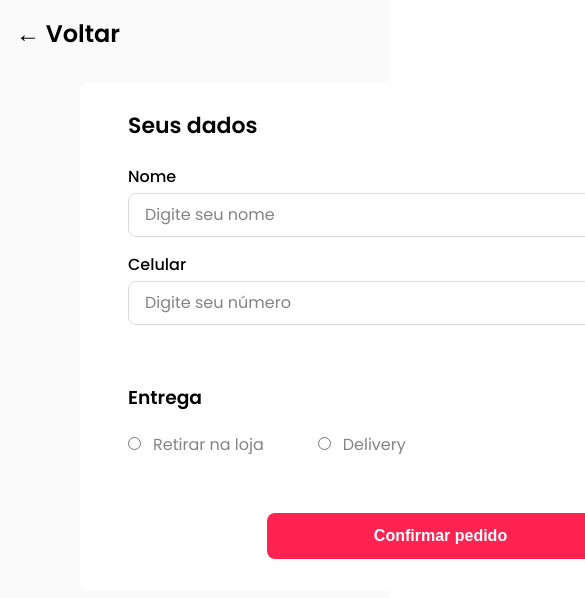
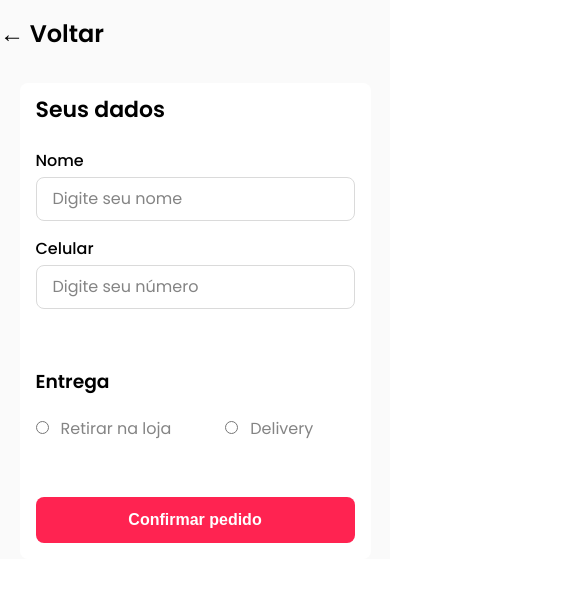
Before and after one commit to DanielMafra/RDelivery-frontend-ReactJS, a React (Create React App) app: page /checkout in a window 390 px wide. Shown: the top 598 px of the page, 585 px wide, since content can reach past the window. Built offline with nearby package versions, Linux system fonts and the light colour scheme; no server answers; the HTML template or start-up script is replaced by a standard one.

Commit message:
Adjust checkout screen for mobile

```diff
--- a/src/Components/Checkout/Checkout.js
+++ b/src/Components/Checkout/Checkout.js
@@ -1,10 +1,13 @@
 import React from 'react';
 import { Link } from 'react-router-dom';
+import useMedia from '../../Hooks/useMedia';
 import Cart from '../Home/Cart/Cart';
 import Form from './Form/Form';
 import styles from './Checkout.module.css';
 
 const Checkout = () => {
+  const mobile = useMedia('(max-width: 480px)');
+
   return (
     <div className={styles.checkout}>
       <div className={styles.mainCheckout}>
@@ -13,7 +16,11 @@ const Checkout = () => {
           <Form />
         </div>
       </div>
-      <Cart isCheckout={true} />
+      {!mobile ? (
+        <Cart isCheckout={true} />
+      ) : (
+        ''
+      )}
     </div>
   );
 };
--- a/src/Components/Checkout/Checkout.module.css
+++ b/src/Components/Checkout/Checkout.module.css
@@ -21,3 +21,21 @@
   margin-left: 64px;
   justify-self: center;
 }
+
+@media (max-width: 480px){
+
+  .checkout {
+    height: auto;
+  }
+
+  .mainCheckout {
+    height: 100%;
+    margin: 16px 0px 0px 0px;
+  }
+
+  .formArea{
+    margin-left: 0px;
+    max-width: 100vw;
+  }
+
+}
--- a/src/Components/Checkout/Form/Form.module.css
+++ b/src/Components/Checkout/Form/Form.module.css
@@ -38,3 +38,17 @@
   background-color: rgb(255, 35, 51);
   transform: scale(1.01);
 }
+
+@media (max-width: 480px){
+
+  .form {
+    padding: 16px;
+    max-width: 90%;
+    margin: 0 auto;
+  }
+
+  .form button.confirm {
+    max-width: 100%;
+  }
+
+}
```
